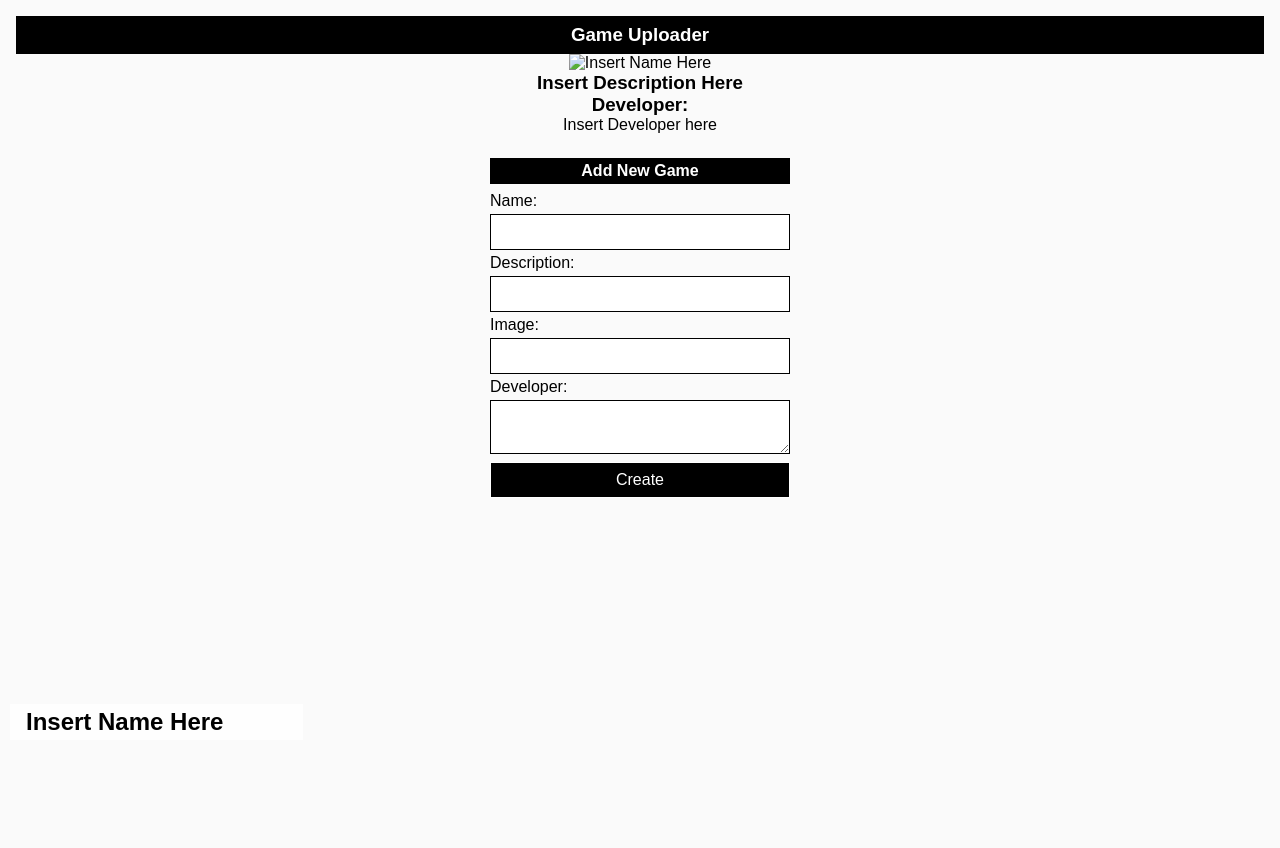
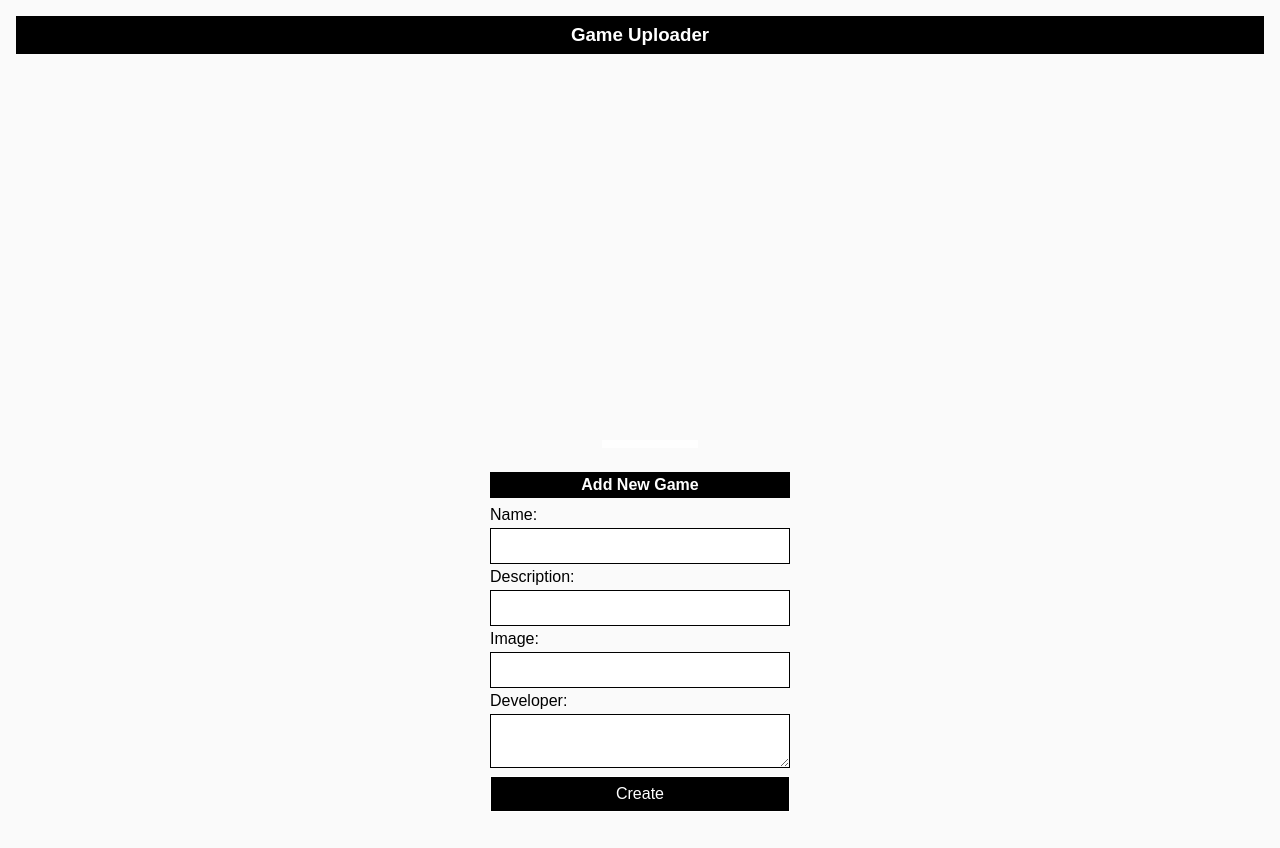
Before and after one commit to GuillermoCardoze/phase-1-project, a plain HTML site: page index.html in a window 1280 px wide. Before the commit the page ends 800 px from the top, so only its background shows below. Drawn offline with Linux system fonts and the light colour scheme; no server answers.

Commit message:
updated css/html/script

```diff
--- a/app.css
+++ b/app.css
@@ -21,25 +21,25 @@
     background-color: black;
   }
 
-  #ramen-menu {
+  #all-games {
     display: flex;
     overflow-x: auto;
     margin: 1rem 0;
     max-width: calc(100vw - 2rem);
   }
 
-  #ramen-menu img {
+  #all-games img {
     flex: 0 1 auto;
     height: 150px;
     margin-right: 0.5rem;
     cursor: pointer;
   }
 
-  #ramen-menu img:last-child {
+  #all-games img:last-child {
     margin-right: 0;
   }
 
-  #ramen-detail {
+  #game-detail {
     position: relative;
   }
 
@@ -47,21 +47,17 @@
     height: 350px;
   }
 
-  .name,
-  .restaurant {
-    position: absolute;
+  .name {
+    position: relative;
     left: 10px;
     padding: 0.25rem 5rem 0.25rem 1rem;
     background-color: rgba(255, 255, 255, 0.8);
   }
 
-  .name {
+  /* .name {
     bottom: 60px;
-  }
+  } */
 
-  .restaurant {
-    bottom: 20px;
-  }
 
   form {
     margin: 1rem 0;
--- a/index.html
+++ b/index.html
@@ -20,14 +20,13 @@
 
   <!-- Game Details -->
   <div id="game-detail">
-    <img class="detail-image" id="detail-image"  alt="Insert Name Here" />
-    <h2 class="name" id="detail-name">Insert Name Here</h2>
-    <h3 class="description" id="detail-description">Insert Description Here</h3>
+    <img class="detail-image" id="detail-image" />
+    <h2 class="name" id="detail-name"></h2>
+    <h3 class="description" id="detail-description"></h3>
   </div>
 
-  <h3>Developer:</h3>
+  <h3></h3>
   <p id='developer-display'>
-    Insert Developer here
   </p>
 
   <!-- New Game Form -->
--- a/index.js
+++ b/index.js
@@ -38,7 +38,7 @@ const newGameHandler = e => {
     e.preventDefault()
 
     const newGame = {
-        title: e.target.title.value,
+        title: e.target.name.value,
         short_description: e.target.description.value,
         thumbnail: e.target.image.value,
         developer: e.target['new-developer'].value,
@@ -50,3 +50,69 @@ const newGameHandler = e => {
 
 }
 gameForm.addEventListener('submit', newGameHandler)
+
+
+
+
+
+
+
+
+
+
+
+
+
+
+// document.addEventListener('DOMContentLoaded', () => {
+//     fetch('http://localhost:3000/games')
+//     .then(resp => resp.json())
+//     .then(games => renderGames(games))
+// })
+
+// const gameList = document.getElementById('all-games')
+// const gameImg = document.getElementById('detail-image')
+// const gameName = document.getElementById('detail-name')
+// const gameDescript = document.getElementById('detail-description')
+// const gameDev = document.getElementById('developer-display')
+// const gameForm = document.getElementById('new-game')
+// // console.log(gameForm)
+
+// const renderGames = games => {
+//     games.forEach(renderGame)
+// }
+
+// const gameAddHandler = game => {
+//     gameImg.src = game.thumbnail
+//     gameName.textContent = game.title
+//     gameDescript.textContent = game.short_description
+//     gameDev.textContent = game.developer
+
+// }
+
+// const renderGame = game => {
+//     const img = document.createElement('img')
+//     img.src = game.thumbnail;
+//     img.addEventListener('click', () => gameAddHandler(game))
+
+
+//     gameList.append(img)
+// }
+
+
+// const newGameHandler = e => {
+//     e.preventDefault()
+
+//     const newGame = {
+//         title: e.target.name.value,
+//         short_description: e.target.description.value,
+//         thumbnail: e.target.image.value,
+//         developer: e.target['new-developer'].value,
+
+//     }
+
+//     renderGame(newGame)
+//     e.target.reset()
+
+// }
+// gameForm.addEventListener('submit', newGameHandler)
```
Also changed, not shown: 1 other file.
